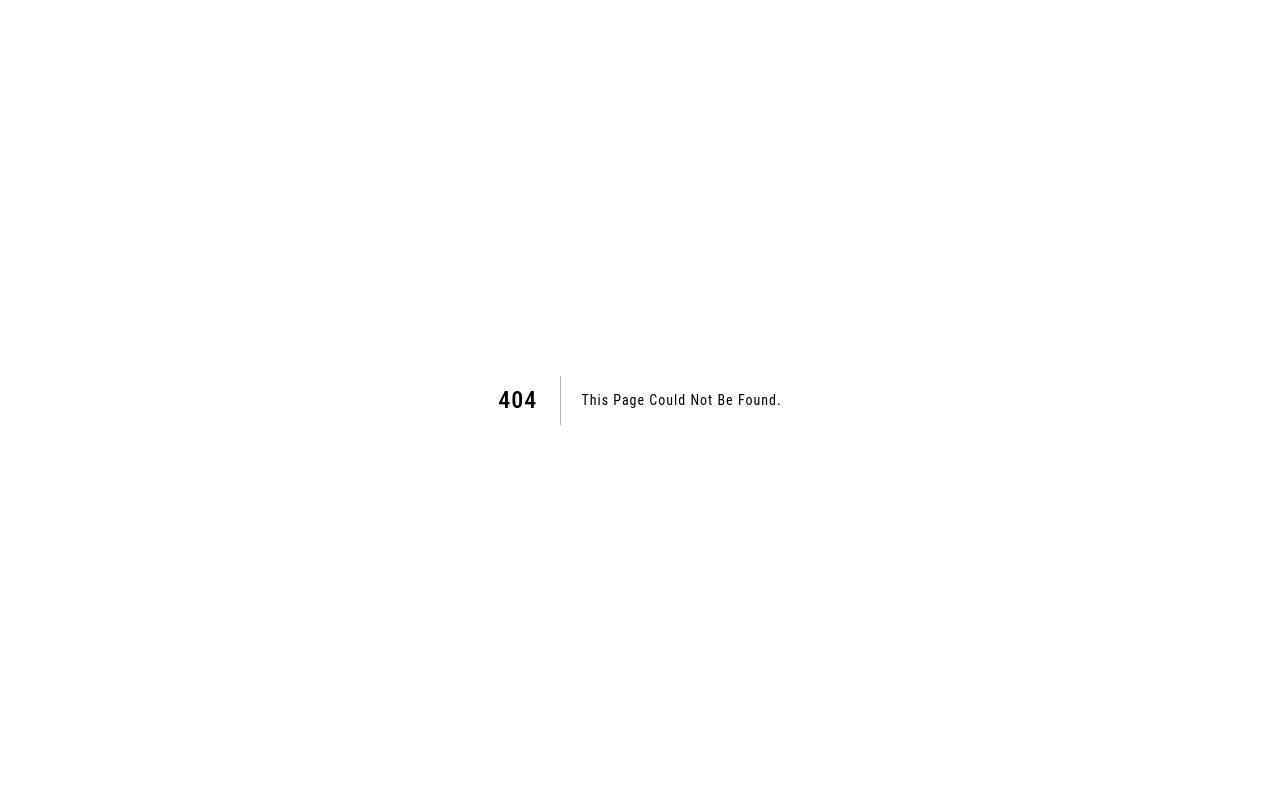
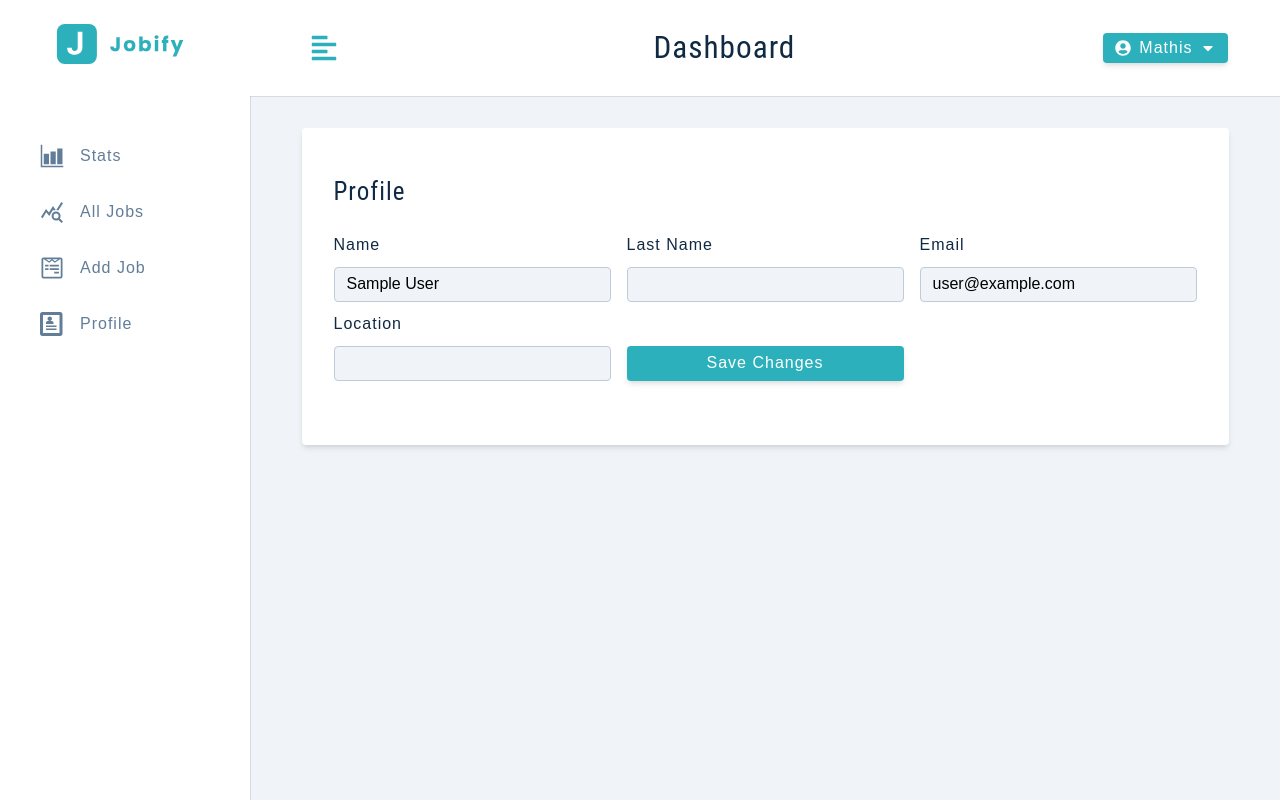
Before and after one commit to MathisHumbert/next-jobify-clone, a Next.js app: page /profile in a window 1280 px wide. Before the commit this address had no page. Built offline with nearby package versions, Linux system fonts and the light colour scheme; no server answers; sample sign-in values are in the browser's storage.

Commit message:
worked on profile page and update route

```diff
--- a/components/BigSidebar.js
+++ b/components/BigSidebar.js
@@ -1,12 +1,21 @@
 import Image from 'next/image';
 
+import { useAppContext } from '../context/appContext';
 import Wrapper from '../wrappers/BigSidebar';
 import NavLinks from './NavLinks';
 
 export default function BigSidebar() {
+  const { showBigSidebar } = useAppContext();
+
   return (
     <Wrapper>
-      <div className='sidebar-container show-sidebar'>
+      <div
+        className={
+          showBigSidebar
+            ? 'sidebar-container show-sidebar'
+            : 'sidebar-container'
+        }
+      >
         <div className='content'>
           <header>
             <div className='logo'>
--- a/components/NavLinks.js
+++ b/components/NavLinks.js
@@ -1,9 +1,11 @@
 import Link from 'next/link';
 import { useRouter } from 'next/router';
 
+import { useAppContext } from '../context/appContext';
 import links from '../utils/links';
 
 export default function NavLinks() {
+  const { setShowSmallSidebar } = useAppContext();
   const { pathname } = useRouter();
 
   return (
@@ -14,6 +16,7 @@ export default function NavLinks() {
             className={`${
               pathname === link.path ? 'nav-link active' : 'nav-link'
             } `}
+            onClick={() => setShowSmallSidebar(false)}
           >
             <span className='icon'>{link.icon}</span>
             {link.text}
--- a/components/Navbar.js
+++ b/components/Navbar.js
@@ -9,7 +9,8 @@ import Wrapper from '../wrappers/Navbar';
 
 export default function Navbar() {
   const [isOpen, setIsOpen] = useState(false);
-  const { setShowSidebar } = useAppContext();
+  const { setShowSmallSidebar, setShowBigSidebar, showBigSidebar } =
+    useAppContext();
 
   return (
     <Wrapper>
@@ -17,7 +18,10 @@ export default function Navbar() {
         <button
           type='button'
           className='toggle-btn'
-          onClick={() => setShowSidebar(true)}
+          onClick={() => {
+            setShowSmallSidebar(true);
+            setShowBigSidebar(!showBigSidebar);
+          }}
         >
           <FaAlignLeft />
         </button>
--- a/components/SmallSidebar.js
+++ b/components/SmallSidebar.js
@@ -6,19 +6,21 @@ import NavLinks from './NavLinks';
 import Wrapper from '../wrappers/SmallSidebar';
 
 export default function SmallSidebar() {
-  const { showSidebar, setShowSidebar } = useAppContext();
+  const { showSmallSidebar, setShowSmallSidebar } = useAppContext();
   return (
     <Wrapper>
       <div
         className={`${
-          showSidebar ? 'sidebar-container show-sidebar' : 'sidebar-container'
+          showSmallSidebar
+            ? 'sidebar-container show-sidebar'
+            : 'sidebar-container'
         }`}
       >
         <div className='content'>
           <button
             className='close-btn'
             type='button'
-            onClick={() => setShowSidebar(false)}
+            onClick={() => setShowSmallSidebar(false)}
           >
             <FaTimes />
           </button>
--- a/context/appContext.js
+++ b/context/appContext.js
@@ -3,10 +3,18 @@ import React, { useContext, useState, createContext, useEffect } from 'react';
 const AppContext = createContext();
 
 const AppProvider = ({ children }) => {
-  const [showSidebar, setShowSidebar] = useState(false);
+  const [showSmallSidebar, setShowSmallSidebar] = useState(false);
+  const [showBigSidebar, setShowBigSidebar] = useState(true);
 
   return (
-    <AppContext.Provider value={{ showSidebar, setShowSidebar }}>
+    <AppContext.Provider
+      value={{
+        showSmallSidebar,
+        setShowSmallSidebar,
+        showBigSidebar,
+        setShowBigSidebar,
+      }}
+    >
       {children}
     </AppContext.Provider>
   );
--- a/pages/_app.js
+++ b/pages/_app.js
@@ -1,12 +1,15 @@
 import 'normalize.css';
+import { SessionProvider } from 'next-auth/react';
 import '../styles/index.css';
 import { AppProvider } from '../context/appContext';
 
-function MyApp({ Component, pageProps }) {
+function MyApp({ Component, pageProps: { session, ...pageProps } }) {
   return (
-    <AppProvider>
-      <Component {...pageProps} />
-    </AppProvider>
+    <SessionProvider session={session}>
+      <AppProvider>
+        <Component {...pageProps} />
+      </AppProvider>
+    </SessionProvider>
   );
 }
 
--- a/pages/api/auth/signup.js
+++ b/pages/api/auth/signup.js
@@ -21,6 +21,9 @@ export default async function handler(req, res) {
     await db.collection('users').insertOne({
       email,
       password: await hash(password, 12),
+      name,
+      last_name: '',
+      location: '',
     });
 
     res.status(201).json({ message: 'User Created' });
--- a/pages/index.js
+++ b/pages/index.js
@@ -1,4 +1,5 @@
 import DefaultLayout from '../layouts/DefaultLayout';
+
 export default function Home() {
   return (
     <DefaultLayout>
--- /dev/null
+++ b/pages/profile.js
@@ -0,0 +1,98 @@
+import { useState } from 'react';
+import { getSession, useSession } from 'next-auth/react';
+import axios from 'axios';
+
+import DefaultLayout from '../layouts/DefaultLayout';
+import Wrapper from '../wrappers/DashboardFormPage';
+import FormRow from '../components/FormRow';
+
+export default function Profile() {
+  const { data: session } = useSession();
+  const [formValue, setFormValue] = useState({
+    name: session?.user?.name ? session.user.name : '',
+    last_name: session?.user?.last_name ? session.user.last_name : '',
+    email: session?.user?.email ? session.user.email : '',
+    location: session?.user?.last_name ? session.user.location : '',
+  });
+
+  const { name, last_name, email, location } = formValue;
+
+  const onChange = (e) => {
+    setFormValue({ ...formValue, [e.target.name]: e.target.value });
+  };
+
+  const onSubmit = async (e) => {
+    e.preventDefault();
+
+    const data = await axios.patch('/api/auth/update', {
+      ...formValue,
+      id: session.id,
+    });
+
+    console.log(data);
+  };
+
+  console.log(session);
+
+  return (
+    <DefaultLayout>
+      <Wrapper>
+        <form className='form' onSubmit={onSubmit}>
+          <h4>profile</h4>
+          <div className='form-center'>
+            <FormRow
+              labelText='Name'
+              type='text'
+              name='name'
+              value={name}
+              onChange={onChange}
+            />
+            <FormRow
+              labelText='Last Name'
+              type='text'
+              name='last_name'
+              value={last_name}
+              onChange={onChange}
+            />
+            <FormRow
+              labelText='Email'
+              type='email'
+              name='email'
+              value={email}
+              onChange={onChange}
+            />
+            <FormRow
+              labelText='Location'
+              type='text'
+              name='location'
+              value={location}
+              onChange={onChange}
+            />
+            <button type='submit' className='btn btn-block'>
+              save changes
+            </button>
+          </div>
+        </form>
+      </Wrapper>
+    </DefaultLayout>
+  );
+}
+
+export async function getServerSideProps(context) {
+  const session = await getSession(context);
+
+  if (!session) {
+    return {
+      redirect: {
+        permanent: false,
+        destination: '/register',
+      },
+    };
+  }
+
+  return {
+    props: {
+      session,
+    },
+  };
+}
--- a/pages/register.js
+++ b/pages/register.js
@@ -1,6 +1,7 @@
 import { useState } from 'react';
 import Image from 'next/image';
 import { signIn } from 'next-auth/react';
+import axios from 'axios';
 
 import HeadOfPage from '../components/HeadOfPage';
 import FormRow from '../components/FormRow';
@@ -17,7 +18,6 @@ export default function Register() {
   const { name, email, password } = formValue;
 
   const onChange = (e) => {
-    console.log(e.target.name, e.target.value);
     setFormValue({ ...formValue, [e.target.name]: e.target.value });
   };
 
```
Also changed, not shown: pages/_middleware.js (+8 -7 lines), pages/api/auth/update.js (added, +30 -0 lines).
